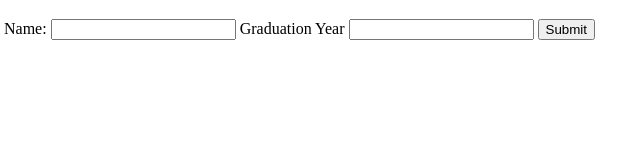
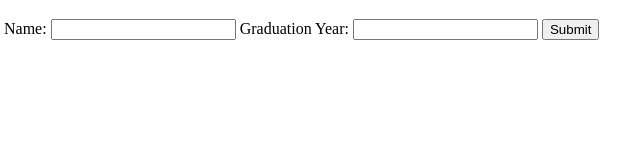
Before and after one commit to acciojob/sharable-urls-Manoj-Kumar-Rajput, a website: page main.html in a window 1280 px wide. Shown: the full height of the page, 4-644 px from the left. Drawn offline with Linux system fonts and the light colour scheme.

Commit message:
created a submission

```diff
--- a/main.html
+++ b/main.html
@@ -6,7 +6,7 @@
 	Name:
 </label>
 	<input type="text" id="name">
-	  <label>Graduation Year</label>
+	  <label>Graduation Year:</label>
 	  <input type="number" id="year">
 	  <button onclick="submit()">Submit</button>
 
```
